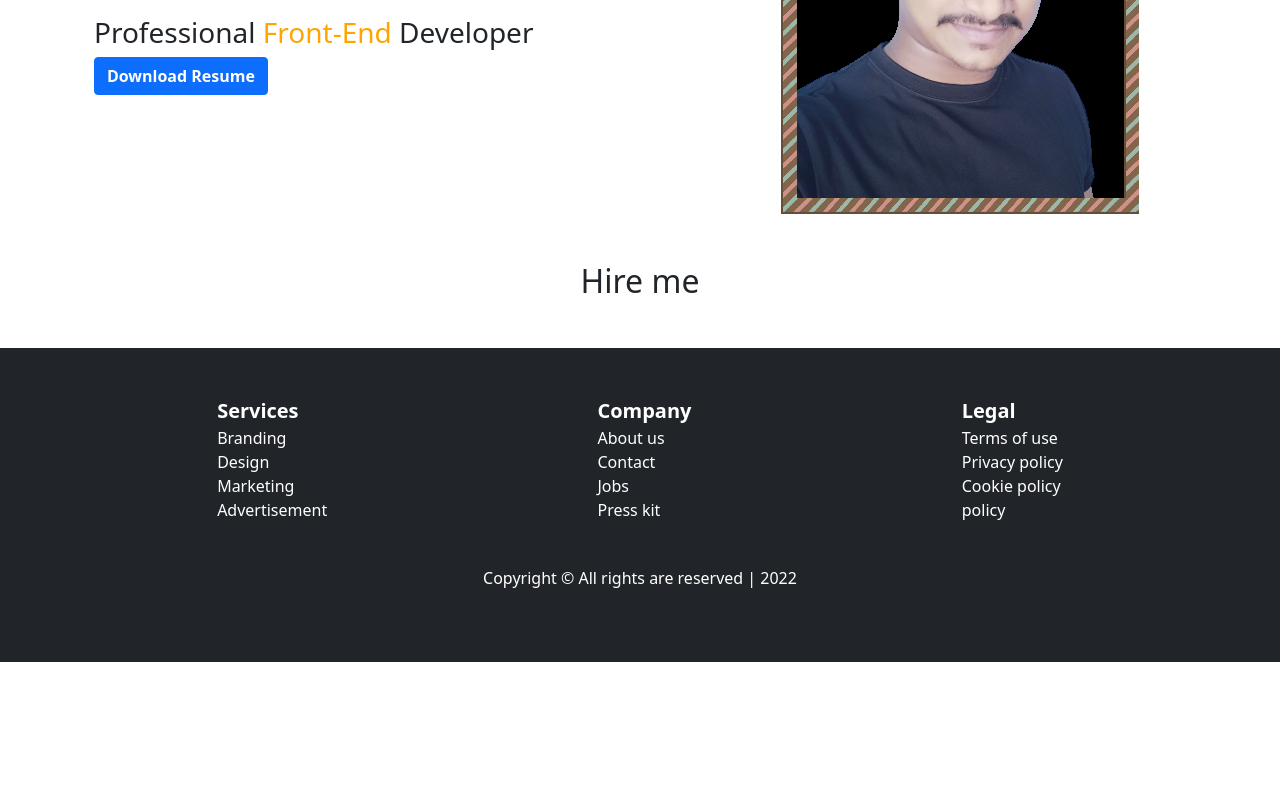
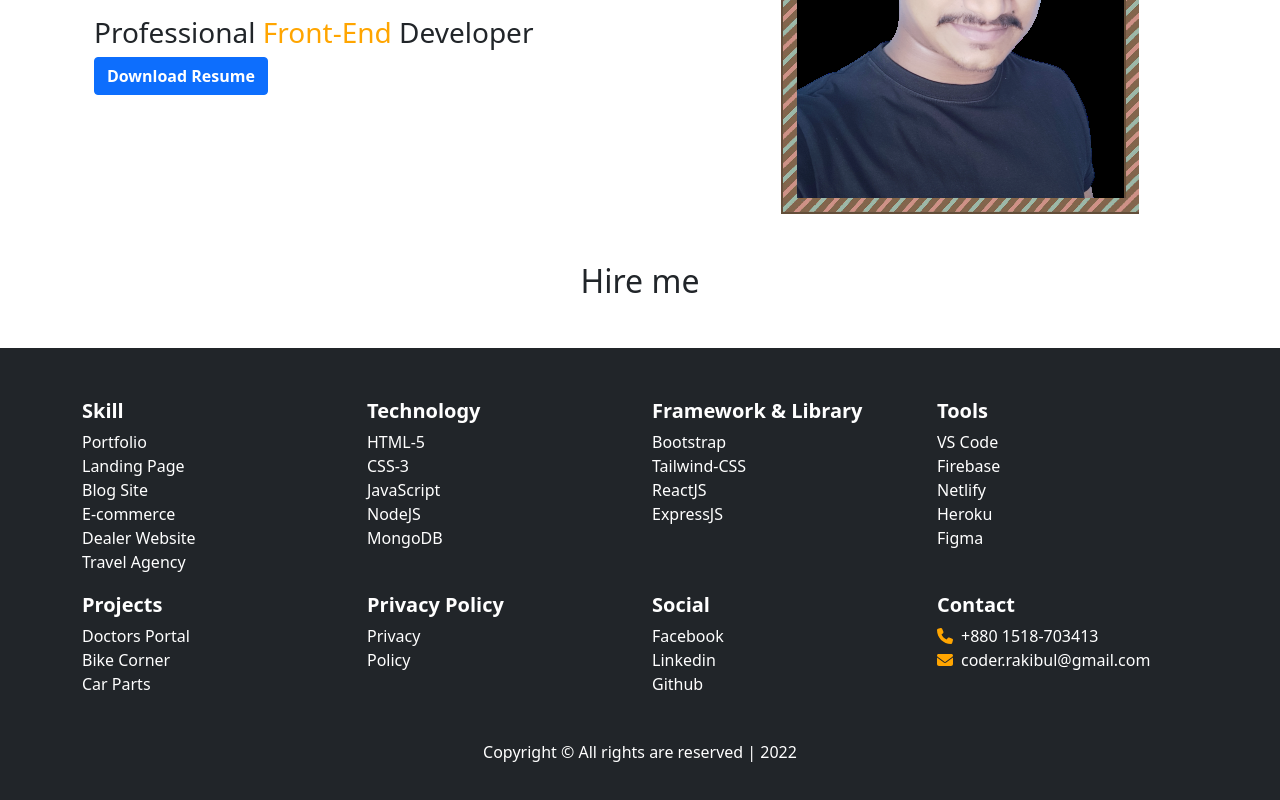
Before and after one commit to coderrakibul/personal-portfolio, a React (Create React App) app: page / in a window 1280 px wide. Shown: the part 362-1162 px from the top of the page. Before the commit the page ends 1024 px from the top, so only its background shows below. Built offline with nearby package versions, Linux system fonts and the light colour scheme.

Commit message:
footer updated

```diff
--- /dev/null
+++ b/public/services.json
@@ -0,0 +1,6 @@
+[
+    {
+        "id": 1,
+        "name": ""
+    }
+]
--- a/src/pages/Shared/Footer.js
+++ b/src/pages/Shared/Footer.js
@@ -1,3 +1,7 @@
+import { FontAwesomeIcon } from '@fortawesome/react-fontawesome';
+import { faPhone } from '@fortawesome/free-solid-svg-icons';
+import { faEnvelope } from '@fortawesome/free-solid-svg-icons';
+
 import React from 'react';
 
 const Footer = () => {
@@ -6,29 +10,76 @@ const Footer = () => {
 
 	return (
 		<footer className='bg-dark text-white py-4'>
-			<div className='py-4'>
-				<div className="d-flex justify-content-around container">
-					<div className='d-flex flex-column justify-content-center'>
-						<span className='fw-bold fs-5'>Services</span>
-						<span><a className="text-decoration-none text-white">Branding</a></span>
-						<span><a className="text-decoration-none text-white">Design</a></span>
-						<span><a className="text-decoration-none text-white">Marketing</a></span>
-						<span><a className="text-decoration-none text-white">Advertisement</a></span>
+			<div className='py-4 container'>
+				<div className="row row-cols-2 row-cols-md-2 row-cols-lg-4 d-flex justify-content-start">
+
+					<div className='col d-flex flex-column mb-3 mb-md-3 mb-lg-0'>
+						<span className='fw-bold fs-5 mb-1'>Skill</span>
+						<span><a className="text-decoration-none text-white">Portfolio</a></span>
+						<span><a className="text-decoration-none text-white">Landing Page</a></span>
+						<span><a className="text-decoration-none text-white">Blog Site</a></span>
+						<span><a className="text-decoration-none text-white">E-commerce</a></span>
+						<span><a className="text-decoration-none text-white">Dealer Website</a></span>
+						<span><a className="text-decoration-none text-white">Travel Agency</a></span>
 					</div>
-					<div className='d-flex flex-column justify-content-center'>
-						<span className='fw-bold fs-5'>Company</span>
-						<span><a className="text-decoration-none text-white">About us</a></span>
-						<span><a className="text-decoration-none text-white">Contact</a></span>
-						<span><a className="text-decoration-none text-white">Jobs</a></span>
-						<span><a className="text-decoration-none text-white">Press kit</a></span>
+
+					<div className='col d-flex flex-column mb-3 mb-md-3 mb-lg-0'>
+						<span className='fw-bold fs-5 mb-1'>Technology</span>
+						<span><a className="text-decoration-none text-white">HTML-5</a></span>
+						<span><a className="text-decoration-none text-white">CSS-3</a></span>
+						<span><a className="text-decoration-none text-white">JavaScript</a></span>
+						<span><a className="text-decoration-none text-white">NodeJS</a></span>
+						<span><a className="text-decoration-none text-white">MongoDB</a></span>
 					</div>
-					<div className='d-flex flex-column justify-content-center'>
-						<span className='fw-bold fs-5'>Legal</span>
-						<span><a className="text-decoration-none text-white">Terms of use</a></span>
-						<span><a className="text-decoration-none text-white">Privacy policy</a></span>
-						<span><a className="text-decoration-none text-white">Cookie policy</a></span>
-						<span><a className="text-decoration-none text-white">policy</a></span>
+
+					<div className='col d-flex flex-column mb-3 mb-md-3 mb-lg-0'>
+						<span className='fw-bold fs-5 mb-1'>Framework & Library</span>
+						<span><a className="text-decoration-none text-white">Bootstrap</a></span>
+						<span><a className="text-decoration-none text-white">Tailwind-CSS</a></span>
+						<span><a className="text-decoration-none text-white">ReactJS</a></span>
+						<span><a className="text-decoration-none text-white">ExpressJS</a></span>
 					</div>
+
+					<div className='col d-flex flex-column mb-3 mb-md-3 mb-lg-0'>
+						<span className='fw-bold fs-5 mb-1'>Tools</span>
+						<span><a className="text-decoration-none text-white">VS Code</a></span>
+						<span><a className="text-decoration-none text-white">Firebase</a></span>
+						<span><a className="text-decoration-none text-white">Netlify</a></span>
+						<span><a className="text-decoration-none text-white">Heroku</a></span>
+						<span><a className="text-decoration-none text-white">Figma</a></span>
+					</div>
+
+					<div className='col d-flex flex-column mt-3'>
+						<span className='fw-bold fs-5 mb-1'>Projects</span>
+						<span><a href='https://doctors-portal-d95b1.web.app/' target="blank" className="text-decoration-none text-white">Doctors Portal</a></span>
+						<span><a href='https://warehouse-84aea.web.app/' target="blank" className="text-decoration-none text-white">Bike Corner</a></span>
+						<span><a href='https://parts-car-11705.web.app/' target="blank" className="text-decoration-none text-white">Car Parts</a></span>
+					</div>
+
+					<div className='col d-flex flex-column mt-3'>
+						<span className='fw-bold fs-5 mb-1'>Privacy Policy</span>
+						<span><a className="text-decoration-none text-white">Privacy</a></span>
+						<span><a className="text-decoration-none text-white">Policy</a></span>
+					</div>
+
+
+
+					<div className='col d-flex flex-column mt-3'>
+						<span className='fw-bold fs-5 mb-1'>Social</span>
+						<span><a href='https://www.facebook.com/coder.rakibul' target="blank" className="text-decoration-none text-white">Facebook</a></span>
+						<span><a href='https://www.linkedin.com/in/coderrakibul/' target="blank" className="text-decoration-none text-white">Linkedin</a></span>
+						<span><a href='https://github.com/coderrakibul' target="blank" className="text-decoration-none text-white">Github</a></span>
+					</div>
+
+					<div className='col d-flex flex-column mt-3'>
+						<span className='fw-bold fs-5 mb-1'>Contact</span>
+						<span className="text-decoration-none text-white"><FontAwesomeIcon className='me-2 text-color' icon={faPhone} />+880 1518-703413</span>
+						<span className="text-decoration-none text-white"><FontAwesomeIcon className='me-2 text-color' icon={faEnvelope} />coder.rakibul@gmail.com</span>
+					</div>
+
+
+
+
 				</div>
 			</div>
 
```
